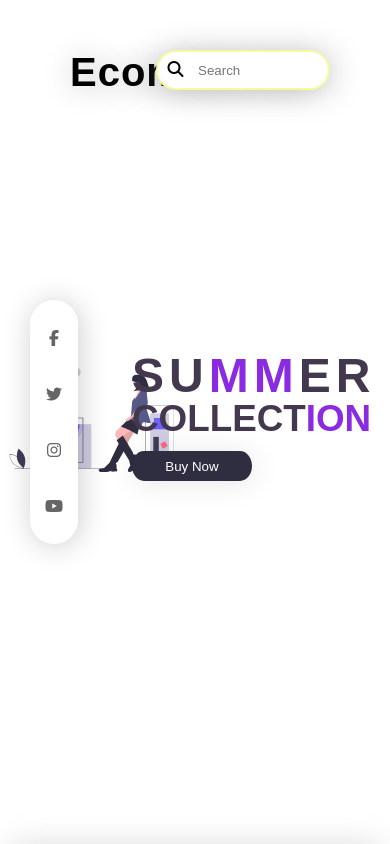
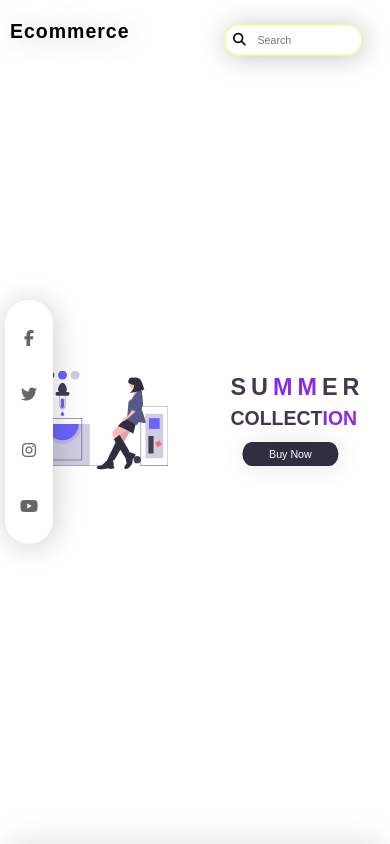
Before and after one commit to imranhei/Ecommerce, a plain HTML site: page index.html in a window 390 px wide. Shown: the top 844 px of the page. Drawn offline with Linux system fonts and the light colour scheme.

Commit message:
Responsive

```diff
--- a/style.css
+++ b/style.css
@@ -9,9 +9,8 @@
 }
 .logo{
     position: absolute;
-    /* margin: 40px 70px; */
-    left: 70px;
-    top: 50px;
+    left: 50px;
+    top: 30px;
 }
 .logo a{
     text-decoration: none;
@@ -23,8 +22,8 @@
 }
 .searcharea{
     position: fixed;
-    right: 60px;
-    top: 50px;
+    right: 30px;
+    top: 35px;
     height: 40px;
     border: 2px solid rgba(240, 247, 99, 0.648);
     background-color: white;
@@ -92,7 +91,7 @@
 }
 .iconarea{
     position: fixed;
-    left: 30px;
+    left: 15px;
     top: 50%;
     transform: translate(0%, -50%);
     border-radius: 25px;
@@ -243,6 +242,7 @@
     align-items: center;
     justify-items: center;
     margin: 50px auto;
+    text-align: center;
 }
 .noti .notiin{
     box-shadow: 0px 0px 20px rgba(88, 88, 88, 0.496);
@@ -278,3 +278,59 @@ footer div{
 footer div span{
     color: rgb(83, 252, 27);
 }
+
+@media (max-width: 565px) {
+    .logo{
+        left: 10px;
+        top: 20px;
+    }
+    .logo a{
+        font-size:5vmin;
+    }
+    .searcharea{
+        right: 10px;
+        top: 20px;
+        transform: scale(.80);
+    }
+    .section1{
+        width: 80%;
+    }
+    .section1btn{
+        width: fit-content;
+    }
+    .section1btn h1{
+        font-size:6vmin;
+    }
+    .section1btn h2{
+        font-size:5vmin;
+        line-height: 5%;
+    }
+    .btn{
+        transform: scale(.8);
+    }
+    .iconarea{
+        transform: scale(80%);
+        left: 5px;
+        top: 50vh;
+        transform: translateY(-50%);
+    }
+    .card{
+        height: 180px;
+        width: 120px;
+    }
+    .about{
+        flex-direction: column;
+    }
+    .about .text{
+        width: 80%;
+    }
+    .text img{
+        margin-top: 20px;
+    }
+    /* .noti{
+        transform: scale(.8);
+    } */
+    .noti .notiin{
+        width: 90%;
+    }
+}
```
